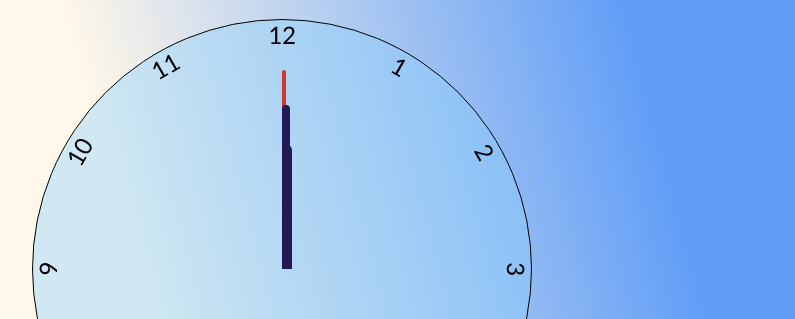
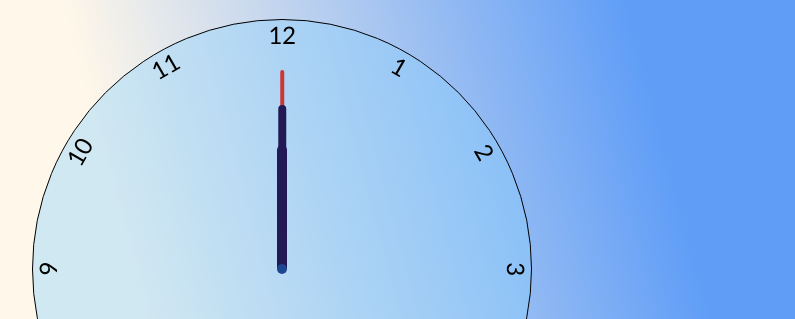
Before and after one commit to Matheus-Cegatti/relogio, a plain HTML site: page index.html in a window 1280 px wide. Shown: the part 131-450 px from the top of the page, without its empty margins (358-1153 px from the left). Drawn offline with Linux system fonts and the light colour scheme.

Commit message:
finalizando estilização dos ponteiros

```diff
--- a/style.css
+++ b/style.css
@@ -75,6 +75,20 @@ body {
     transform: rotate(330deg);
 }
 
+.relogio::after {
+    content: "";
+    position: absolute;
+    width: 10px;
+    height: 10px;
+    border-radius: 50%;
+    top: 50%;
+    left: 50%;
+    z-index: 11;
+    background-color: #1F4690;
+    transform: translate(-50%, -50%);
+
+}
+
 .relogio .ponteiro {
     --rotation: 0;
 
@@ -82,7 +96,7 @@ body {
     bottom: 50%;
     left: 50%;
     background-color: black;
-    transform: translateX(-50%) rotate(calc(var(--rotation)));
+    transform: translateX(-50%) rotate(calc(var(--rotation) * 1deg));
     transform-origin: bottom;
     z-index: 10;
     border-top-left-radius: 15px;
```
